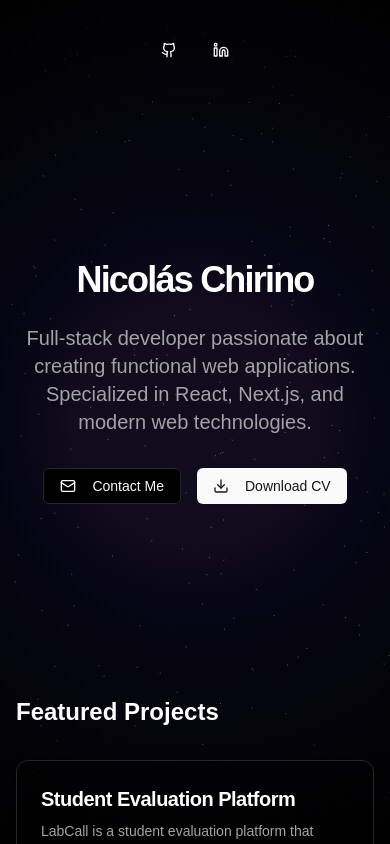
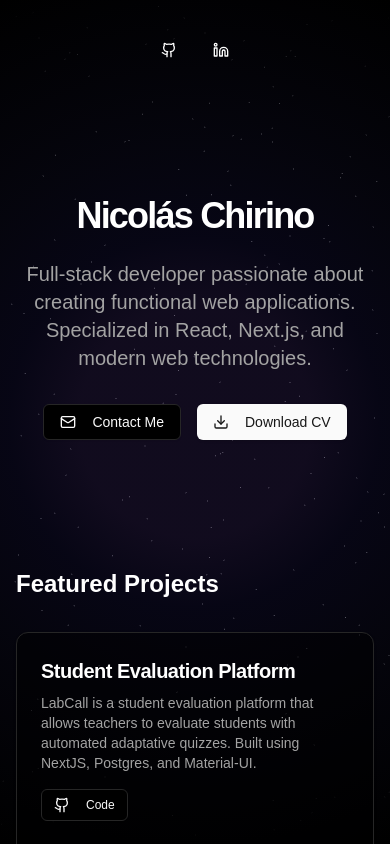
Before and after one commit to nicobrch/nicobrch.github.io, a Next.js app: page / in a window 390 px wide. Shown: the top 844 px of the page. Built offline with nearby package versions, Linux system fonts and the light colour scheme.

Commit message:
✨ Change margin on header and hero section to make it visible for mobile

```diff
--- a/components/hero-section.tsx
+++ b/components/hero-section.tsx
@@ -4,7 +4,7 @@ import Link from "next/link";
 
 export default function HeroSection() {
     return (
-        <section className="max-w-3xl mx-auto text-center mb-48">
+        <section className="max-w-3xl mx-auto text-center mb-32 md:mb-48">
             <h1 className="text-4xl font-bold tracking-tighter sm:text-5xl md:text-6xl mb-6 text-white">
                 Nicolás Chirino
             </h1>
--- a/components/social-links.tsx
+++ b/components/social-links.tsx
@@ -4,7 +4,7 @@ import {Github, Linkedin} from "lucide-react";
 
 export default function SocialLinks() {
     return (
-        <nav className="flex justify-center gap-4 mb-48 text-white">
+        <nav className="flex justify-center gap-4 mb-32 md:mb-48 text-white">
             <Button variant="ghost" size="icon" asChild>
                 <Link href="https://github.com/nicobrch">
                     <Github className="w-6 h-6"/>
```
